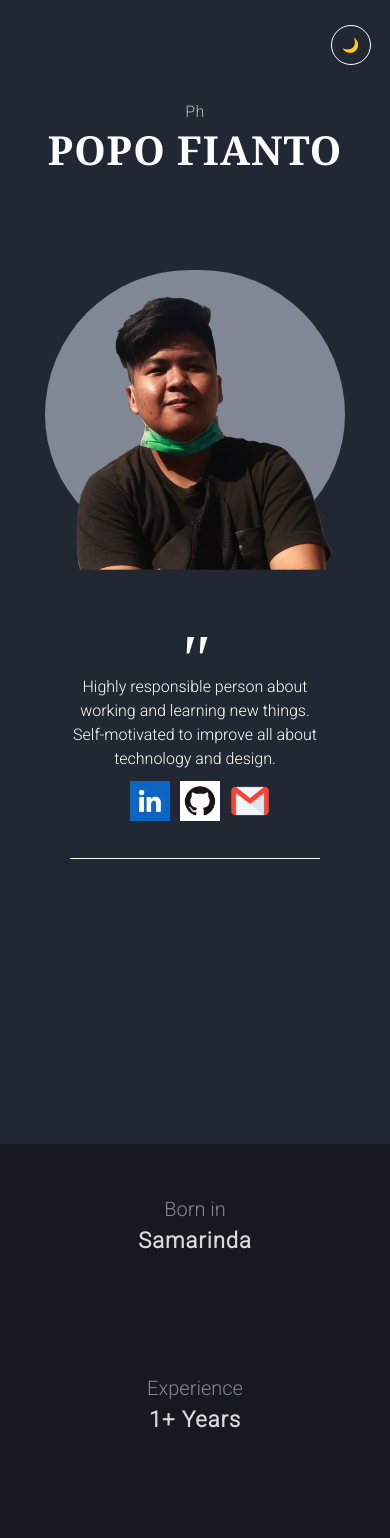
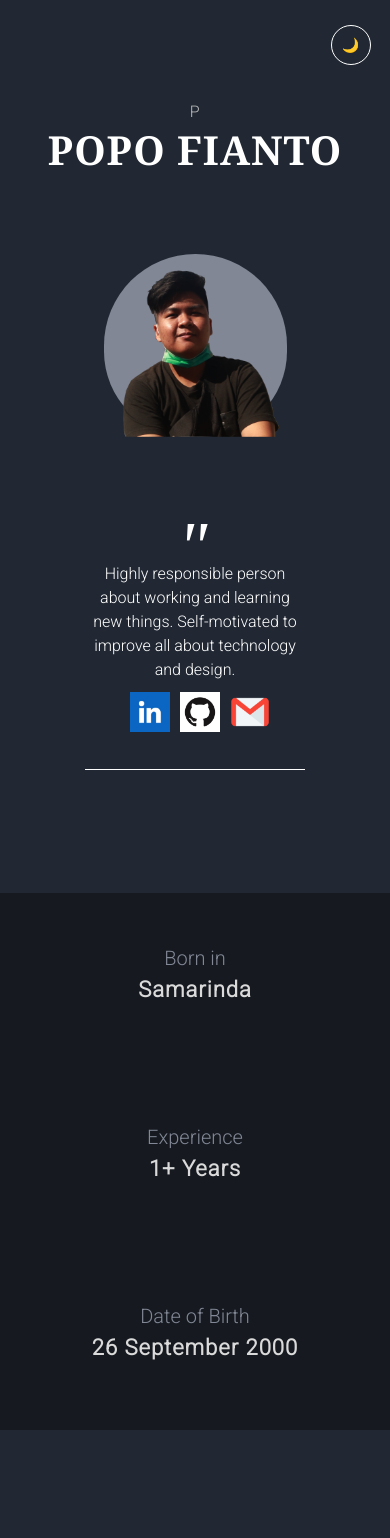
Before and after one commit to ppofiant/MyResume, a Next.js app: page / in a window 390 px wide. Shown: the top 1538 px of the page. Built offline with nearby package versions, Linux system fonts and the light colour scheme.

Commit message:
release handle responsive

```diff
--- a/pages/index.tsx
+++ b/pages/index.tsx
@@ -7,7 +7,7 @@ import ContactMePage from "./contactme";
 
 const Home: React.FunctionComponent<{}> = (props) => {
     return (
-      <html className="dark">
+      <div className="dark">
         <Head>
           <title>Popo Fianto</title>
           <meta name="description" content="Generated by create next app" />
@@ -32,7 +32,7 @@ const Home: React.FunctionComponent<{}> = (props) => {
             </div>
           </div>
         </footer>
-      </html>
+      </div>
     );
 };
 
--- a/pages/profilepage.tsx
+++ b/pages/profilepage.tsx
@@ -45,7 +45,7 @@ const ProfilePage: React.FunctionComponent<{
 
     return (
         <div className="">
-            <div className="row m-0 profile-row align-items-center">
+            <div className="row mx-0 profile-row align-items-center">
                 <div className="col-lg-4 profile-intro">
                     <div className="profile-name mb-4">
                         <p id="role">{role}</p>
@@ -59,7 +59,7 @@ const ProfilePage: React.FunctionComponent<{
                         </div>
                     </div>
                 </div>
-                <div className="col-lg-4 profile-desc d-flex">
+                <div className="col-lg-4 profile-desc">
                     <div className="description">
                         <span className="quote">&quot;</span>
                         Highly responsible person
@@ -67,7 +67,6 @@ const ProfilePage: React.FunctionComponent<{
                         things. Self-motivated to
                         improve all about technology
                         and design.
-                        <br />
                         <p className="logos">
                             <a className="image-logo" href="https://www.linkedin.com/in/popo-fianto-25b678198/" target={'_blank'} rel="noreferrer"><Image src="/images/linkedin.png" width="40%" height="40%" alt="linkedin" /></a>
                             <a className="image-logo" href="https://github.com/ppofiant" target={'_blank'} rel="noreferrer"><Image src="/images/github.png" width="40%" height="40%" alt="github" /></a>
@@ -76,8 +75,6 @@ const ProfilePage: React.FunctionComponent<{
                     </div>
                 </div>
             </div>
-            <div className="profile-bio-container">
-                <div className="profile-bio-sub">
             <div className="row profile-bio my-5 justify-content-around mx-0">
                 <div className="col-lg-2 mx-0 text-born">
                     <p className="bio-label m-0">Born in</p>
@@ -93,8 +90,6 @@ const ProfilePage: React.FunctionComponent<{
                 </div>
             </div>
         </div>
-            </div>
-        </div>
     );
 }
 
--- a/styles/contactme.css
+++ b/styles/contactme.css
@@ -1,7 +1,11 @@
 .container-contact {
-    height: 95vh;
+    height: 95%;
     margin: auto;
     vertical-align: center;
+}
+
+.contact-wrapper {
+    margin: 10%;
 }
 
 .title-container {
@@ -9,7 +13,7 @@
 }
 
 .title-description {
-    font-size: 16px;
+    font-size: 14px;
     margin-top: 30px;
 }
 
@@ -27,6 +31,7 @@
     padding: 5px;
     margin: 5px;
     width: 100%;
+    position: relative;
     transition: border-color 0.2s ease;
 }
 
@@ -36,7 +41,6 @@
 
 .btn-logo {
     width: 100%;
-    height: 40px;
     border-radius: 2px;
     object-fit: contain;
 }
@@ -72,10 +76,14 @@
 
 @media only screen and (max-width: 991px) {
     .container-contact {
-        height: 100vh;
+        height: 100%;
     }
 
     .contact-wrapper {
         margin: 20% 0;
     }
+
+    .btn-label-contact p {
+        font-size: 14px;
+    }
 }
--- a/styles/style.css
+++ b/styles/style.css
@@ -32,12 +32,11 @@
 }
 
 .profile-row {
-    height: 100vh;
+    height: 100%;
 }
 
 .profile-intro {
-    display: flex;
-    align-items: flex-end;
+    width: 100%;
 }
 
 .profile-name {
@@ -60,15 +59,9 @@
 }
 
 
-.photo-container {
-    margin: 150px 0;
-    margin-bottom: 200px;
-}
-
 .photo-canvas {
     background-color: var(--grey);
-    width: 300px;
-    height: 280px;
+    width: 50%;
     margin: auto;
     border-top-left-radius: 310px;
     border-top-right-radius: 310px;
@@ -77,21 +70,16 @@
 }
 
 .photo-profile {
-    display: block;
     max-height: 300px;
     margin: auto;
     background-color: initial;
-}
-
-.profile-desc {
-    align-items: flex-end;
 }
 
 .description {
     position: relative;
     padding-left: 20px;
     border-left: 1px solid var(--txt-primary);
-    width: 250px;
+    width: 60%;
 }
 
 .description .quote {
@@ -114,7 +102,6 @@
 
 .profile-bio-container {
     background-color: var(--bg-secondary);
-    margin: auto;
 }
 
 .profile-bio-sub {
@@ -126,7 +113,7 @@
 }
 
 .profile-bio div {
-    margin: 50px 0;
+    padding: 50px 0;
     background-color: var(--bg-secondary);
 }
 
@@ -180,6 +167,7 @@
     vertical-align: middle;
     margin: 0;
     color: var(--txt-secondary);
+    font-size: 14px;
 }
 
 .copyright {
@@ -194,6 +182,7 @@
     position: -webkit-sticky;
     position: sticky;
     top: 3%;
+    z-index: 1;
 }
 
 .toggle-wrapper {
@@ -243,7 +232,7 @@
     }
 
     .profile-bio-container {
-        margin: 300px auto;
+        height: 100vh;
     }
 
     .text-born {
```
Lines whose indentation alone changed are shown as unchanged.
